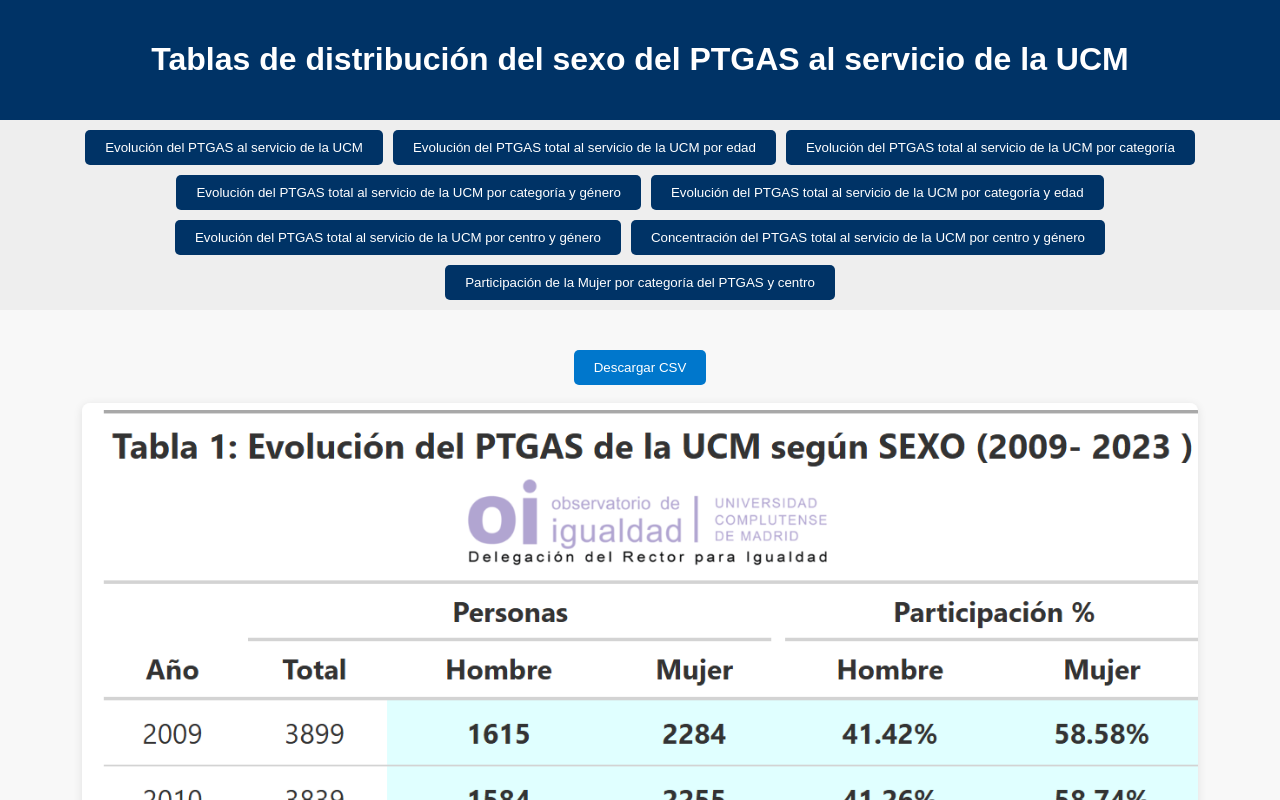
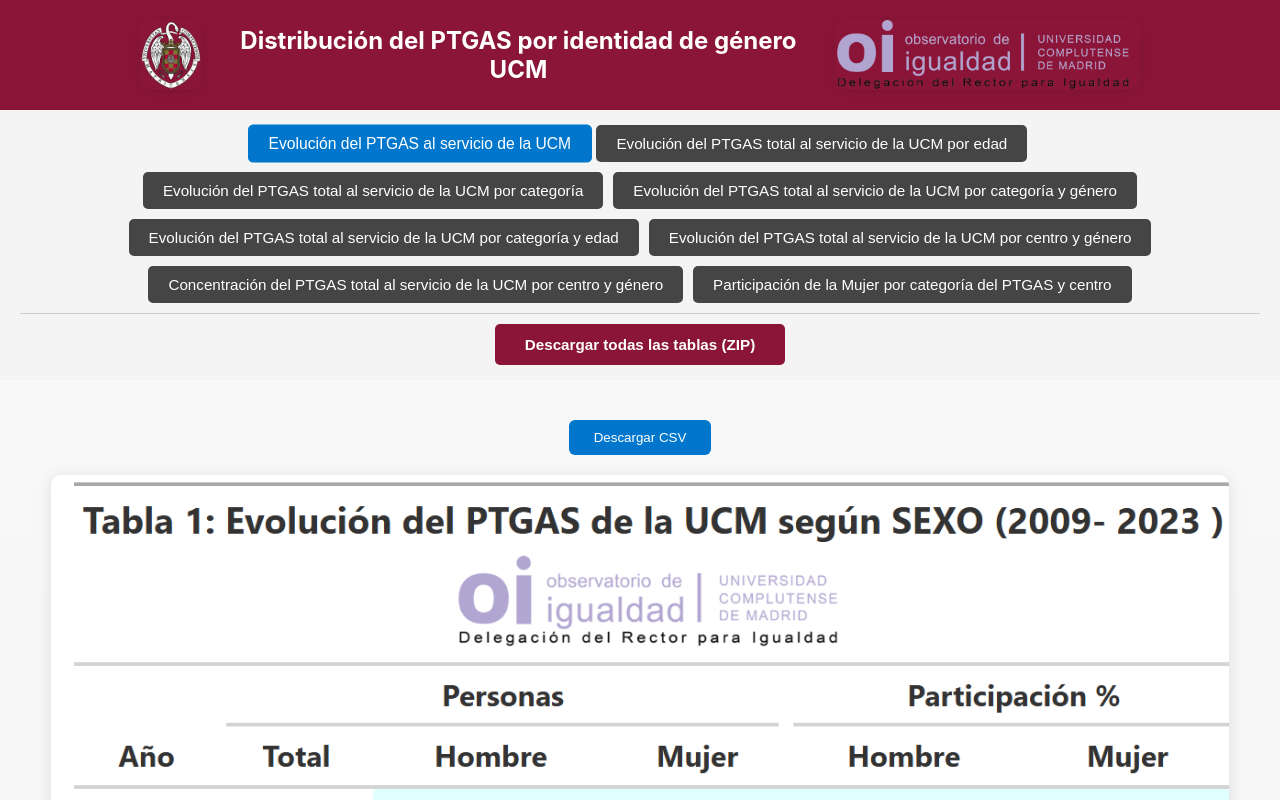
Before and after one commit to igualdad-ucm/Informe-PTGAS-UCM, a plain HTML site: page index.html in a window 1280 px wide. Both pictures are taken after a click on the button "Evolución del PTGAS al servicio de la UCM". Shown: the top 800 px of the page. Drawn offline with Linux system fonts and the light colour scheme.

Commit message:
Add files via upload

```diff
--- a/index.html
+++ b/index.html
@@ -2,73 +2,166 @@
 <html lang="es">
 <head>
   <meta charset="UTF-8">
-  <title>Distribución de PTGAS por sexo UCM</title>
+  <title>Distribución del PTGAS por identidad de género UCM</title>
   <style>
     body {
-      font-family: sans-serif;
-      background: #f8f8f8;
+      font-family: 'Inter', system-ui, sans-serif;
+      background: linear-gradient(to bottom, #f9fafb, #f1f1f1);
+      margin: 0;
+      color: #333;
+    }
+
+    header {
+      background: #8b1538; /* provisional, se puede ajustar */
+      color: white;
+      padding: 20px 10px;
+      box-shadow: 0 2px 6px rgba(0,0,0,0.1);
+    }
+
+    .header-container {
+      display: flex;
+      align-items: center;
+      justify-content: space-between;
+      max-width: 1000px;
+      margin: 0 auto;
+      gap: 10px;
+      flex-wrap: wrap;
+    }
+
+    header h1 {
+      flex: 1;
+      text-align: center;
+      font-size: 1.5rem;
       margin: 0;
     }
-    header {
-      background: #003366;
-      color: white;
-      padding: 20px;
-      text-align: center;
+
+    .logo {
+      height: 70px;
+      width: auto;
     }
+
     nav {
-      background: #eee;
-      padding: 10px 20px;
+      background: #f4f4f4;
+      padding: 15px 20px;
       display: flex;
+      flex-direction: column; /* bloques verticales */
+      align-items: center;
       gap: 10px;
+    }
+
+    /* Botones normales en fila */
+    .nav-buttons {
+      display: flex;
+      flex-direction: row;
       flex-wrap: wrap;
       justify-content: center;
+      gap: 10px;
+      width: 100%;
     }
+
+    /* Botones base */
     nav button {
-      padding: 10px 20px;
-      background: #003366;
-      color: white;
-      border: none;
-      border-radius: 5px;
-      cursor: pointer;
-    }
-    nav button:hover {
-      background: #0055aa;
-    }
-    section {
-      display: none;
-      padding: 40px 20px;
-      text-align: center;
-    }
-    section.active {
-      display: block;
-    }
-    img {
-      max-width: 90%;
-      max-height: 1000vh;
-      border-radius: 8px;
-      height: auto;
-      box-shadow: 0 2px 10px rgba(0,0,0,0.1);
-    }
-    a button {
-      background-color: #0077cc;
+      background: #454545;
       color: white;
       padding: 10px 20px;
       border: none;
       border-radius: 5px;
       cursor: pointer;
+      transition: background 0.3s, transform 0.1s;
+      font-size: 0.95rem;
     }
+
+    nav button:hover {
+      background: #0055aa;
+      transform: scale(1.03);
+    }
+
+    nav button.active {
+      background: #0077cc;
+      transform: scale(1.03);
+    }
+
+    /* Bloque de descarga global */
+    .nav-download {
+      text-align: center;
+      width: 100%;
+      border-top: 1px solid #ccc;
+      padding-top: 10px;
+    }
+
+    .download-all {
+      background: #8b1538;
+      color: white;
+      padding: 12px 30px;
+      border: none;
+      border-radius: 5px;
+      font-weight: 600;
+      cursor: pointer;
+      transition: background 0.3s, transform 0.1s;
+    }
+
+    .download-all:hover {
+      background: #6a1028;
+      transform: scale(1.05);
+    }
+
+    /* SECCIONES */
+    section {
+      display: none; /* ocultas por defecto */
+      padding: 40px 20px;
+      text-align: center;
+      animation: fadeIn 0.4s ease-in-out;
+    }
+
+    section.active {
+      display: block;
+    }
+
+    @keyframes fadeIn {
+      from { opacity: 0; }
+      to { opacity: 1; }
+    }
+
+    img {
+      max-width: 95%;
+      border-radius: 10px;
+      box-shadow: 0 2px 15px rgba(0,0,0,0.1);
+    }
+
+    a button {
+      background-color: #0077cc;
+      color: white;
+      padding: 10px 25px;
+      border: none;
+      border-radius: 6px;
+      cursor: pointer;
+      transition: background 0.3s;
+    }
+
     a button:hover {
       background-color: #005fa3;
     }
+
+    nav button.active {
+      background: #0077cc;
+    }
+
+
   </style>
 </head>
 <body>
 
   <header>
-  <h1>Tablas de distribución del sexo del PTGAS al servicio de la UCM</h1>
+    <div class="header-container">
+      <img src="EscudoUCMpng.png" alt="Logo UCM" class="logo">
+      <h1>Distribución del PTGAS por identidad de género UCM</h1>
+      <img src="LogoObservatoriopng.png" alt="Logo Observatorio" class="logo">
+    </div>
   </header>
 
+
 <nav>
+  <div class="nav-buttons">
     <button onclick="showTable('tabla1')">Evolución del PTGAS al servicio de la UCM</button>
     <button onclick="showTable('tabla2')">Evolución del PTGAS total al servicio de la UCM por edad</button>
     <button onclick="showTable('tabla3')">Evolución del PTGAS total al servicio de la UCM por categoría</button>
@@ -77,6 +170,12 @@
     <button onclick="showTable('tabla6')">Evolución del PTGAS total al servicio de la UCM por centro y género</button>
     <button onclick="showTable('tabla7')">Concentración del PTGAS total al servicio de la UCM por centro y género</button>
     <button onclick="showTable('tabla8')">Participación de la Mujer por categoría del PTGAS y centro</button>
+  </div>
+  <div class="nav-download">
+    <a href="csv/PTGASTablas.zip" download>
+      <button class="download-all">Descargar todas las tablas (ZIP)</button>
+    </a>
+  </div>
 </nav>
 
 <section id="tabla1">
@@ -98,13 +197,13 @@
 
 <section id="tabla3">
   <a href="csv/TotalPTGASPorCategoria.csv" download>
-    <button>Descargar CSV</button>
+    <button>Descargar CSV Tabla 3</button>
   </a>
   <br><br>
   <img src="Tablas/tabla3.png" alt="Tabla 3">
   <br><br>
   <a href="csv/PCTPTGASPorCategoria.csv" download>
-    <button>Descargar CSV</button>
+    <button>Descargar CSV Tabla 4</button>
   </a>
   <br><br>
   <img src="Tablas/tabla4.png" alt="Tabla 4">
@@ -114,13 +213,13 @@
 
 <section id="tabla4">
   <a href="csv/TotalPTGASPorCategoriaYGenero.csv" download>
-    <button>Descargar CSV</button>
+    <button>Descargar CSV Tabla 5</button>
   </a>
   <br><br>
   <img src="Tablas/tabla5.png" alt="Tabla 5">
   <br><br>
   <a href="csv/PCTPTGASPorCategoriaYGenero.csv" download>
-    <button>Descargar CSV</button>
+    <button>Descargar CSV Tabla 6</button>
   </a>
   <br><br>
   <img src="Tablas/tabla6.png" alt="Tabla 6">
@@ -162,11 +261,10 @@
 
 <script>
   function showTable(id) {
-    // Ocultar todas las secciones
     document.querySelectorAll('section').forEach(sec => sec.classList.remove('active'));
-    // Mostrar solo la seleccionada
     document.getElementById(id).classList.add('active');
-    // Subir al top automáticamente
+    document.querySelectorAll('.nav-buttons button').forEach(btn => btn.classList.remove('active'));
+    event.target.classList.add('active');
     window.scrollTo(0, 0);
   }
 </script>
```
Also changed, not shown: EscudoUCMpng.png (added), LogoObservatoriopng.png (added), 1 other file. Lines whose indentation alone changed are shown as unchanged.
